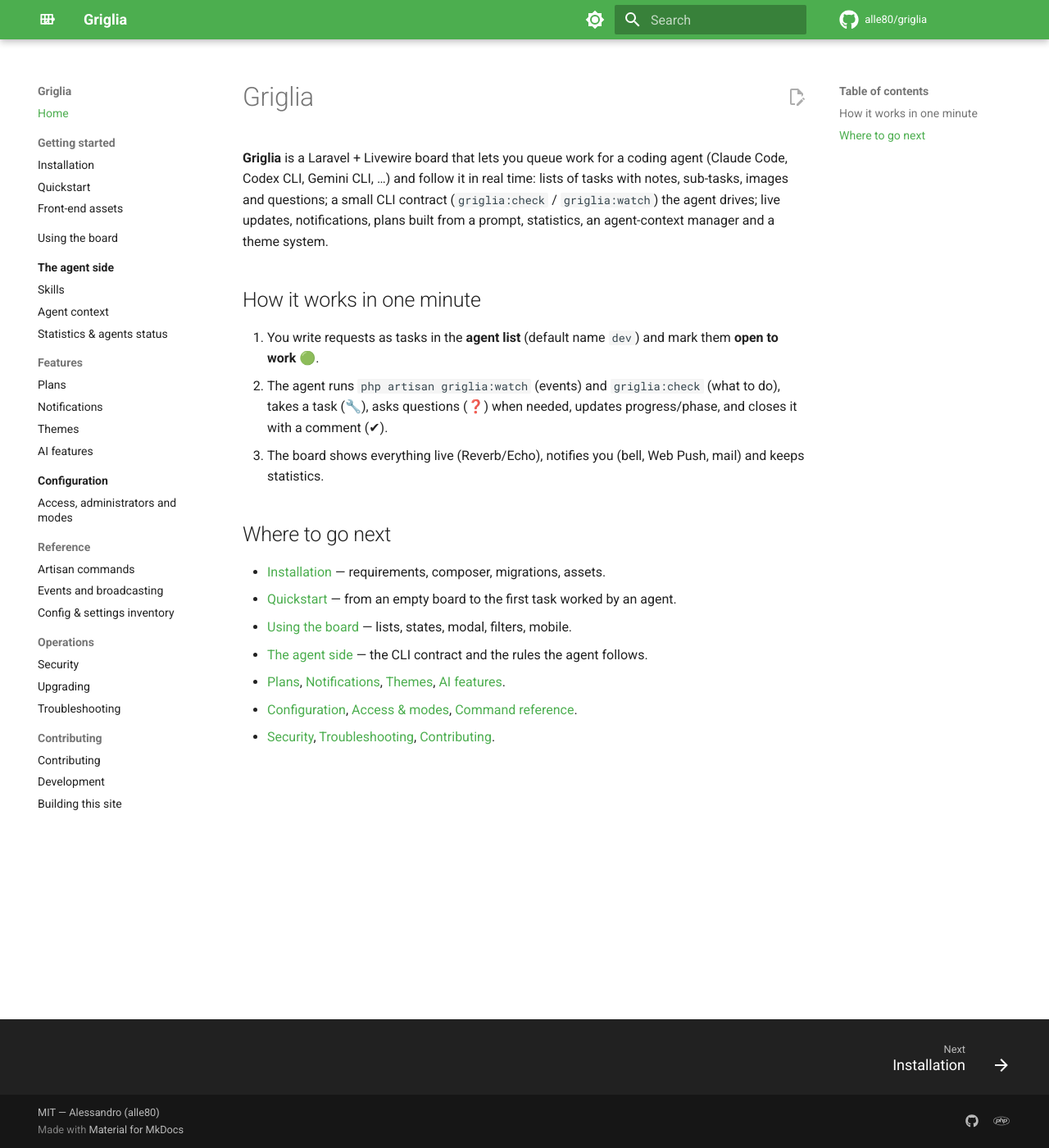
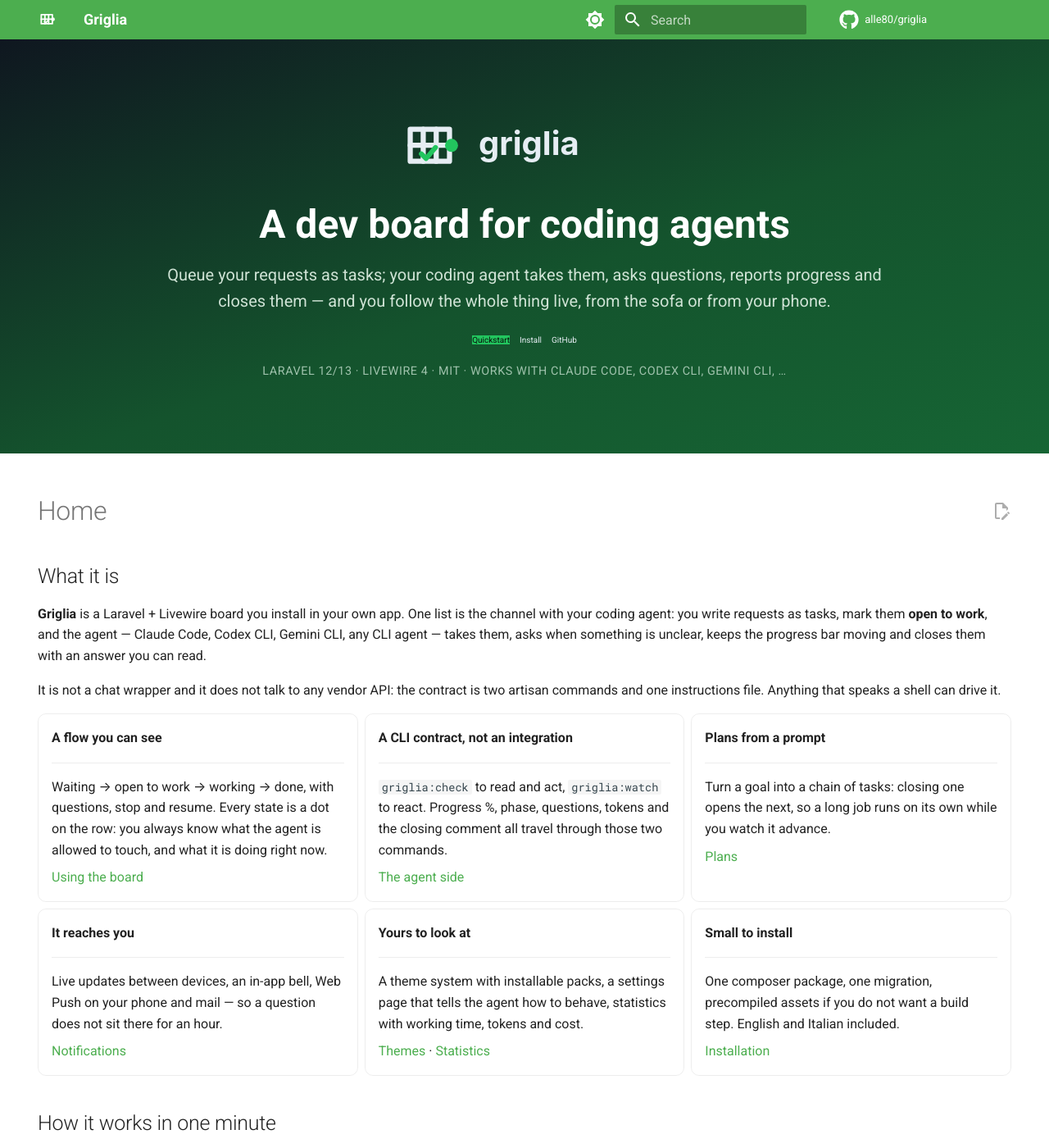
Before and after one commit to alle80/agent-devboard, an MkDocs documentation site: the page built from docs/index.md, in a window 1280 px wide and 1400 px high. Shown: the whole window at 82% size. Built offline with MkDocs 1.6.1 and Material for MkDocs 9.7.7, drawn with Linux system fonts in a browser that asks for light colours; comment, search, counter and statistics services are not loaded; some of the changed text lies outside the part shown.

Commit message:
docs: homepage vetrina, panoramica delle funzionalità

````diff
--- /dev/null
+++ b/docs/features/index.md
@@ -0,0 +1,38 @@
+# Feature overview
+
+Everything the board does, in one page. Follow a link when you want the detail.
+
+## The work itself
+
+| | |
+|---|---|
+| **States and flow** | Waiting ⚪, open to work 🟢, working 🔧, question ❓, done ✔, plus a stop that pulls a task back from the agent. [Using the board](../board/usage.md) |
+| **Tasks with substance** | Notes in Markdown, sub-tasks, image attachments (upload, camera, paste), the agent's closing comment kept apart from your own notes. [Using the board](../board/usage.md) |
+| **Progress and phase** | A percentage and a short «what I am doing now» on every working task, updated by the agent as it goes. [The agent side](../agent/index.md) |
+| **Questions** | The agent can pause a task with questions; you answer in the modal and send it back to work. [The agent side](../agent/index.md) |
+| **Resume** | Reopen a finished task as a new one that carries the old context with it. [Using the board](../board/usage.md) |
+| **Lists, archive, search** | Several lists per user, state filters, free-text search (including AI descriptions of the images), automatic archiving of old tasks. [Using the board](../board/usage.md) |
+
+## Driving an agent
+
+| | |
+|---|---|
+| **The CLI contract** | `griglia:check` and `griglia:watch`: two commands, no vendor API. [The agent side](../agent/index.md) |
+| **Rules the agent follows** | The settings page tells it how to work — commit policy, autonomy, notifications, one task at a time or several, terse mode. [Configuration & settings](../configuration/index.md) |
+| **Several agents** | Declare them, give each list or task its own, and each agent sees only its work. [The agent side](../agent/index.md) |
+| **Skills** | Load your agent's skill catalogue and pick, per task, which ones it should use. [Skills](../agent/skills.md) |
+| **Agent context** | Your instructions file as toggleable blocks, edited from the board and exported back to `AGENTS.md` / `CLAUDE.md`. [Agent context](../agent/context.md) |
+| **Statistics** | Working time measured automatically, tokens reported by the agent, cost per million, per-day bars. [Statistics](../agent/stats.md) |
+| **Agent status** | Plan and usage windows of your agents (used, remaining, reset countdown). [Statistics & agents status](../agent/stats.md) |
+
+## Around it
+
+| | |
+|---|---|
+| **Plans** | A prompt becomes a chain of tasks; closing one opens the next. [Plans](plans.md) |
+| **Notifications** | In-app bell, Web Push on your devices, mail — each one switchable. [Notifications](notifications.md) |
+| **Live updates** | Any Laravel broadcaster (Reverb, Pusher…); without one the board still works. [Events](../reference/events.md) |
+| **Themes** | A theme system with CSS variables, the built-in Slate theme and installable zip packs. [Themes](themes.md) |
+| **AI, optional** | Image descriptions for search, speech to text on every field, the plan builder. [AI features](ai.md) |
+| **Modes** | `server` (login, lists per user) or `local` (no auth, your machine only). [Access & modes](../configuration/access.md) |
+| **Mobile** | Touch targets, camera attachments, Web Push, and the board installable as a PWA. [Using the board](../board/usage.md) |
--- a/docs/index.md
+++ b/docs/index.md
@@ -1,26 +1,93 @@
-# Griglia
+---
+title: Griglia — a dev board for coding agents
+template: home.html
+hide:
+  - navigation
+  - toc
+---
 
-**Griglia** is a Laravel + Livewire board that lets you queue work for a coding agent (Claude Code, Codex CLI,
-Gemini CLI, …) and follow it in real time: lists of tasks with notes, sub-tasks, images and questions; a small CLI
-contract (`griglia:check` / `griglia:watch`) the agent drives; live updates, notifications, plans built from a
-prompt, statistics, an agent-context manager and a theme system.
+## What it is
+
+**Griglia** is a Laravel + Livewire board you install in your own app. One list is the channel with your
+coding agent: you write requests as tasks, mark them **open to work**, and the agent — Claude Code, Codex
+CLI, Gemini CLI, any CLI agent — takes them, asks when something is unclear, keeps the progress bar moving
+and closes them with an answer you can read.
+
+It is not a chat wrapper and it does not talk to any vendor API: the contract is two artisan commands and
+one instructions file. Anything that speaks a shell can drive it.
+
+<div class="grid cards" markdown>
+
+-   **A flow you can see**
+
+    ---
+
+    Waiting → open to work → working → done, with questions, stop and resume. Every state is a dot on the
+    row: you always know what the agent is allowed to touch, and what it is doing right now.
+
+    [Using the board](board/usage.md)
+
+-   **A CLI contract, not an integration**
+
+    ---
+
+    `griglia:check` to read and act, `griglia:watch` to react. Progress %, phase, questions, tokens and
+    the closing comment all travel through those two commands.
+
+    [The agent side](agent/index.md)
+
+-   **Plans from a prompt**
+
+    ---
+
+    Turn a goal into a chain of tasks: closing one opens the next, so a long job runs on its own while
+    you watch it advance.
+
+    [Plans](features/plans.md)
+
+-   **It reaches you**
+
+    ---
+
+    Live updates between devices, an in-app bell, Web Push on your phone and mail — so a question does not
+    sit there for an hour.
+
+    [Notifications](features/notifications.md)
+
+-   **Yours to look at**
+
+    ---
+
+    A theme system with installable packs, a settings page that tells the agent how to behave, statistics
+    with working time, tokens and cost.
+
+    [Themes](features/themes.md) · [Statistics](agent/stats.md)
+
+-   **Small to install**
+
+    ---
+
+    One composer package, one migration, precompiled assets if you do not want a build step. English and
+    Italian included.
+
+    [Installation](getting-started/installation.md)
+
+</div>
 
 ## How it works in one minute
 
-1. You write requests as tasks in the **agent list** (default name `dev`) and mark them **open to work** 🟢.
-2. The agent runs `php artisan griglia:watch` (events) and `griglia:check` (what to do), takes a task (🔧),
-   asks questions (❓) when needed, updates progress/phase, and closes it with a comment (✔).
-3. The board shows everything live (Reverb/Echo), notifies you (bell, Web Push, mail) and keeps statistics.
+1. You write a request in the **agent list** (default name `dev`), with notes, sub-tasks and screenshots,
+   and turn the dot 🟢 **open to work**.
+2. The agent runs `griglia:watch` (events) and `griglia:check` (what to do), takes the task (🔧), asks
+   questions (❓) when the request is ambiguous, updates progress and phase, and closes it (✔) with a
+   comment.
+3. The board shows all of it live, notifies you, and keeps the statistics of what it cost.
 
-## Where to go next
+```bash
+composer require alle80/griglia -W
+php artisan migrate
+php artisan vendor:publish --tag=griglia-agents    # the rules for your agent
+```
 
-- [Installation](getting-started/installation.md) — requirements, composer, migrations, assets.
-- [Quickstart](getting-started/quickstart.md) — from an empty board to the first task worked by an agent.
-- [Using the board](board/usage.md) — lists, states, modal, filters, mobile.
-- [The agent side](agent/index.md) — the CLI contract and the rules the agent follows.
-- [Plans](features/plans.md), [Notifications](features/notifications.md), [Themes](features/themes.md),
-  [AI features](features/ai.md).
-- [Configuration](configuration/index.md), [Access & modes](configuration/access.md),
-  [Command reference](reference/commands.md).
-- [Security](operations/security.md), [Troubleshooting](operations/troubleshooting.md),
-  [Contributing](contributing/contributing.md).
+[Get started in five minutes](getting-started/quickstart.md){ .md-button .md-button--primary }
+[See every feature](features/index.md){ .md-button }
--- a/docs/stylesheets/griglia.css
+++ b/docs/stylesheets/griglia.css
@@ -15,3 +15,83 @@
 /* State dots and numbers read better aligned in the tables of the docs. */
 .md-typeset table td:first-child { white-space: nowrap; }
 .md-typeset table { font-variant-numeric: tabular-nums; }
+
+/* ---- Landing hero (overrides/home.html) ------------------------------- */
+
+.gr-hero {
+  background: linear-gradient(160deg, #0f1720 0%, #14532d 55%, #166534 100%);
+  color: #e6edf3;
+  padding: 3.2rem 0 3.6rem;
+}
+
+.gr-hero__grid {
+  display: flex;
+  flex-direction: column;
+  align-items: center;
+  gap: 0.9rem;
+  text-align: center;
+  padding: 0 .8rem;
+}
+
+.gr-hero__logo {
+  width: min(320px, 72vw);
+  height: auto;
+}
+
+.gr-hero__title {
+  margin: 0;
+  font-size: 1.9rem;
+  font-weight: 700;
+  line-height: 1.15;
+  color: #fff;
+}
+
+.gr-hero__text {
+  margin: 0;
+  max-width: 46rem;
+  font-size: .95rem;
+  line-height: 1.6;
+  color: #cfe3d5;
+}
+
+.gr-hero__actions {
+  display: flex;
+  flex-wrap: wrap;
+  justify-content: center;
+  gap: .6rem;
+  margin-top: .4rem;
+}
+
+.gr-hero .md-button {
+  color: #e6edf3;
+  border-color: #e6edf3;
+}
+
+.gr-hero .md-button--primary {
+  background: #22c55e;
+  border-color: #22c55e;
+  color: #08120b;
+}
+
+.gr-hero .md-button:hover {
+  background: #22c55e;
+  border-color: #22c55e;
+  color: #08120b;
+}
+
+.gr-hero__meta {
+  margin: .3rem 0 0;
+  font-size: .72rem;
+  letter-spacing: .04em;
+  text-transform: uppercase;
+  color: #9fc2ac;
+}
+
+@media screen and (min-width: 60em) {
+  .gr-hero { padding: 4.2rem 0 4.6rem; }
+  .gr-hero__title { font-size: 2.4rem; }
+  .gr-hero__text { font-size: 1rem; }
+}
+
+/* Cards on the landing page keep the same rhythm in both schemes. */
+.md-typeset .grid.cards > ul > li { border-radius: .5rem; }
--- a/mkdocs.yml
+++ b/mkdocs.yml
@@ -92,6 +92,7 @@ nav:
       - Agent context: agent/context.md
       - Statistics & agents status: agent/stats.md
   - Features:
+      - features/index.md
       - Plans: features/plans.md
       - Notifications: features/notifications.md
       - Themes: features/themes.md
--- /dev/null
+++ b/overrides/home.html
@@ -0,0 +1,26 @@
+{% extends "main.html" %}
+
+{#
+  Landing page for the Griglia site: a hero band above the normal content.
+  Used by docs/index.md through its `template:` front matter.
+#}
+
+{% block tabs %}
+  {{ super() }}
+  <section class="gr-hero">
+    <div class="md-grid gr-hero__grid">
+      <img class="gr-hero__logo" src="{{ 'images/lockup-dark.svg' | url }}" alt="Griglia">
+      <h1 class="gr-hero__title">A dev board for coding agents</h1>
+      <p class="gr-hero__text">
+        Queue your requests as tasks; your coding agent takes them, asks questions, reports progress and
+        closes them — and you follow the whole thing live, from the sofa or from your phone.
+      </p>
+      <div class="gr-hero__actions">
+        <a href="{{ 'getting-started/quickstart/' | url }}" class="md-button md-button--primary">Quickstart</a>
+        <a href="{{ 'getting-started/installation/' | url }}" class="md-button">Install</a>
+        <a href="https://github.com/alle80/griglia" class="md-button gr-hero__ghost">GitHub</a>
+      </div>
+      <p class="gr-hero__meta">Laravel 12/13 · Livewire 4 · MIT · works with Claude Code, Codex CLI, Gemini CLI, …</p>
+    </div>
+  </section>
+{% endblock %}
````
Also changed, not shown: docs/getting-started/installation.md (+6 -0 lines), docs/getting-started/quickstart.md (+1 -0 lines), docs/images/lockup-dark.svg (added), docs/images/lockup.svg (added).
